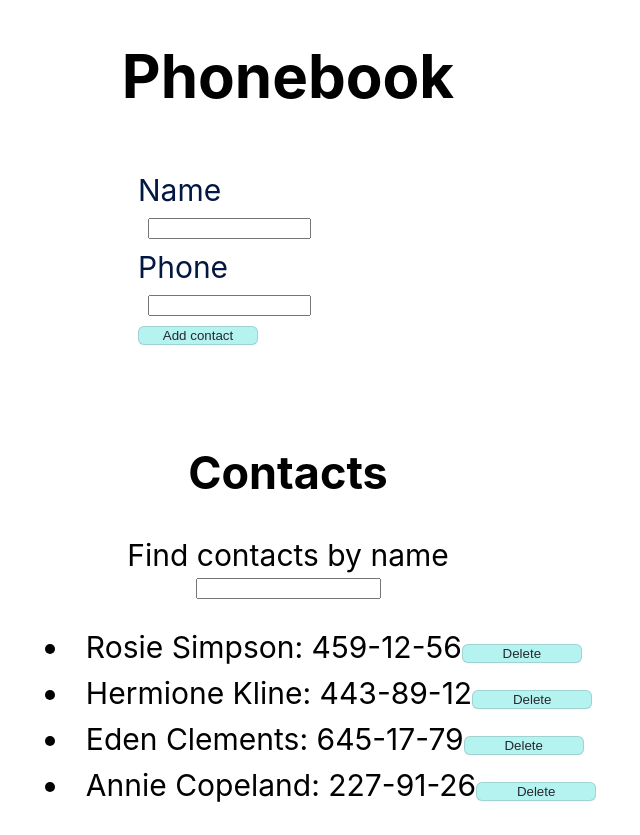
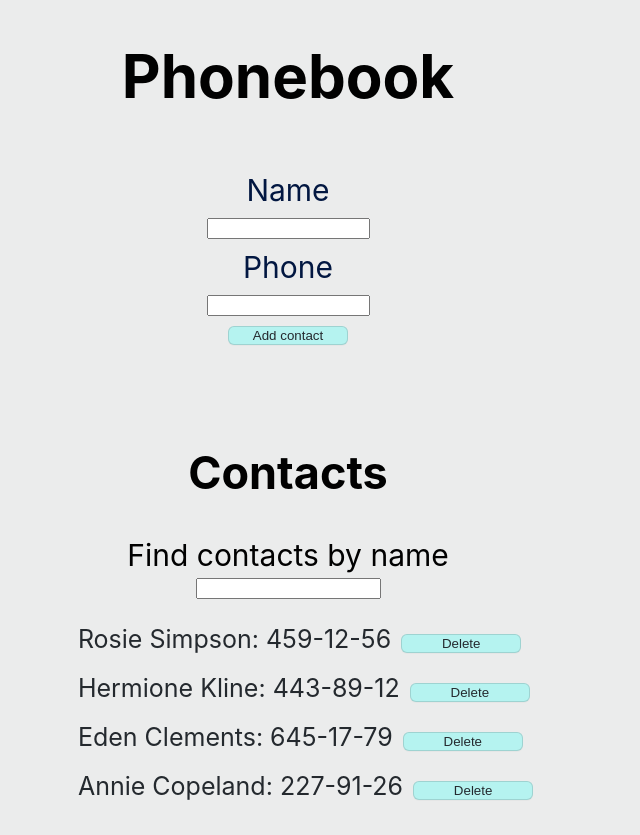
Before and after one commit to kamilawrzesniewska/goit-react-hw-02-phonebook, a React (Create React App) app: page / in a window 1280 px wide. Shown: the whole page, without its empty margins (352-992 px from the left). Built offline with nearby package versions, Linux system fonts and the light colour scheme.

Commit message:
styles added

```diff
--- a/src/components/App.jsx
+++ b/src/components/App.jsx
@@ -79,6 +79,7 @@ export class App extends Component {
           height: '100%',
           fontSize: 30,
           color: '#010101',
+          background: '#888b8d2a',
         }}
       >
         <h1>Phonebook</h1>
--- a/src/components/ContactForm/ContactForm.module.css
+++ b/src/components/ContactForm/ContactForm.module.css
@@ -8,6 +8,7 @@
     border-radius: 10px;
     margin-bottom: 15px;
     border-color: #5f6061;
+    align-items: center;
   }
 
   .input {
--- a/src/components/ContactsList/ContactList.module.css
+++ b/src/components/ContactsList/ContactList.module.css
@@ -1,15 +1,16 @@
 .contactList {
-    list-style: inside;
     margin-left: 25px;
+    list-style: none;
+    font-size: 25px;
+    color: #24292e;
+    margin-right: 20px;
   }
 
   .contactItem:not(:last-child) {
     margin-bottom: 10px;
   }
 
-  .paragraph {
-    margin-right: 10px;
-  }
+
 
   .btn {
     width: 120px;
@@ -17,10 +18,10 @@
     border: 1px solid rgba(27, 31, 35, 0.15);
     border-radius: 6px;
     box-shadow: rgba(87, 90, 93, 0.04) 0 1px 0;
-    list-style: none;
     user-select: none;
     color: #24292e;
     cursor: pointer;
     display: inline-block;
     border: 1px solid rgba(27, 31, 35, 0.15);
+    margin: 10px;
   }
```
